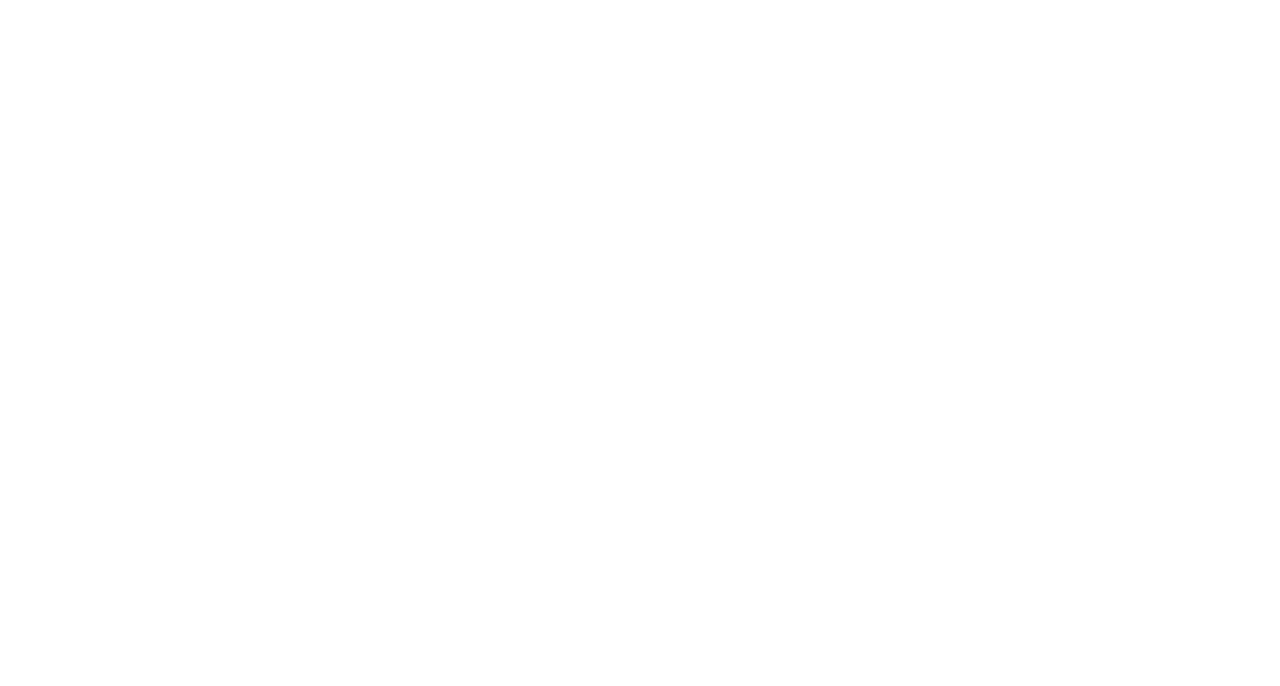
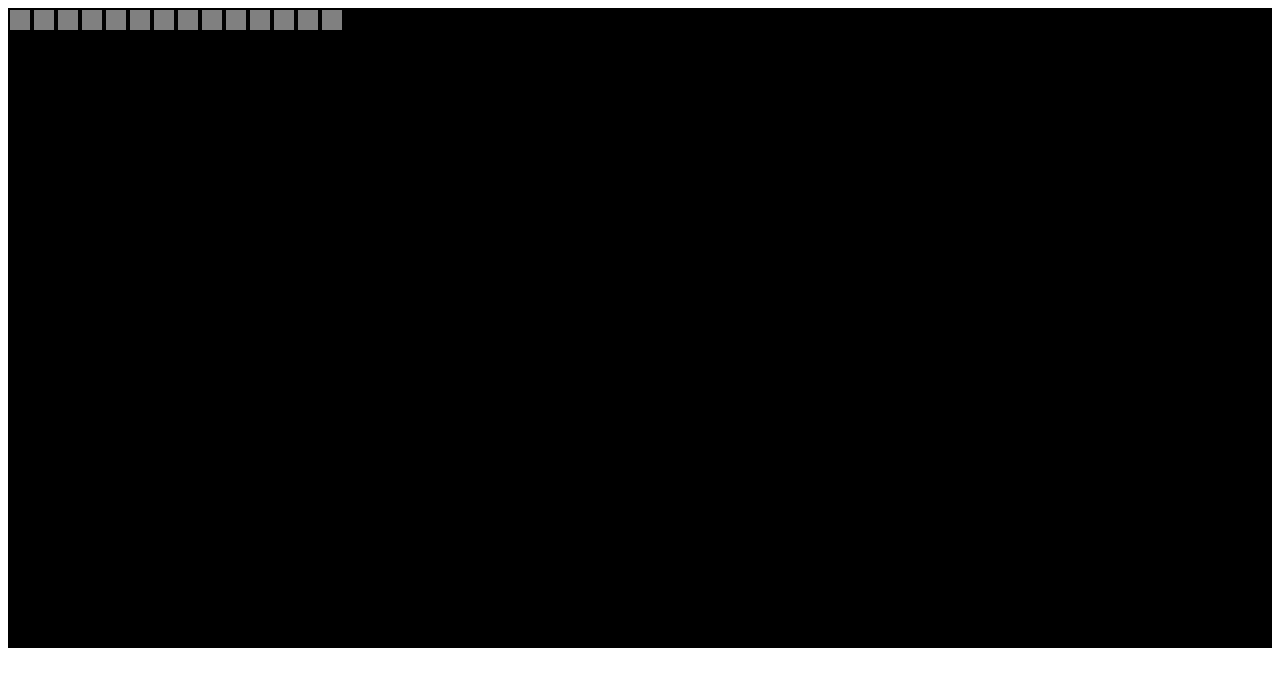
Before and after one commit to acciojob/Color-board-megha77777, a website: page main.html in a window 1280 px wide. Drawn offline with Linux system fonts and the light colour scheme.

Commit message:
created a submission

```diff
--- a/main.html
+++ b/main.html
@@ -8,6 +8,36 @@
 
 <body>
 	<!-- the entire body must be written by student -->
+	<div class="container">
+		<div class="square">
+		</div>
+		<div class="square">
+		</div>
+		<div class="square">
+		</div>
+		<div class="square">
+		</div>
+		<div class="square">
+		</div>
+		<div class="square">
+		</div>
+		<div class="square">
+		</div>
+		<div class="square">
+		</div>
+		<div class="square">
+		</div>
+		<div class="square">
+		</div>
+		<div class="square">
+		</div>
+		<div class="square">
+		</div>
+		<div class="square">
+		</div>
+		<div class="square">
+		</div>
+	</div>
     <script type="text/javascript" src="./script.js">
 </script>
 
--- a/styles.css
+++ b/styles.css
@@ -1 +1,16 @@
 /*  your css code here. If applicable */
+.square{
+	height:20px;
+	width:20px;
+	border:2px solid black;
+	background-color:gray;
+	transition: all 2s ease-in 1s;
+}
+.square:hover{
+	background-color:red;
+}
+.container{
+	display:flex;
+	background-color:black;
+	height:80vh;
+}
```
